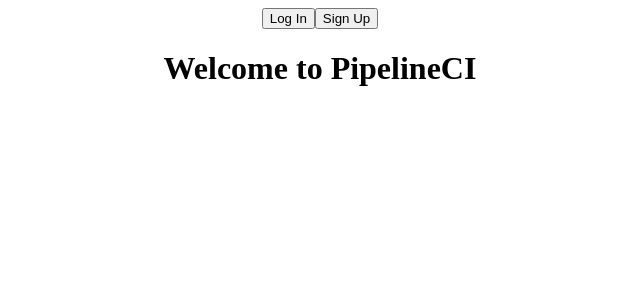
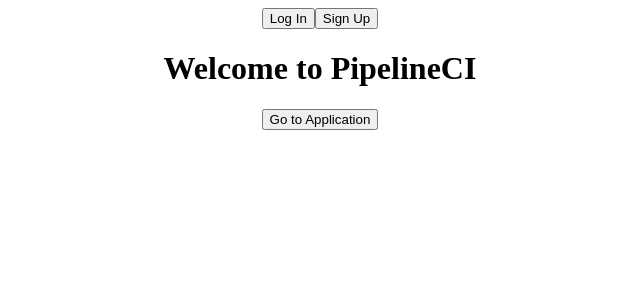
Before and after one commit to vedala/pipelineci-fe, a React (Create React App) app: page / in a window 1280 px wide. Shown: the top 300 px of the page, without its empty margins (320-960 px from the left). Built offline with nearby package versions, Linux system fonts and the light colour scheme; no server answers.

Commit message:
Add button

```diff
--- a/src/components/Landing.js
+++ b/src/components/Landing.js
@@ -1,6 +1,9 @@
 function Landing() {
   return (
-    <h1>Welcome to PipelineCI</h1>
+    <>
+      <h1>Welcome to PipelineCI</h1>
+      <button>Go to Application</button>
+    </>
   );
 }
 
```
